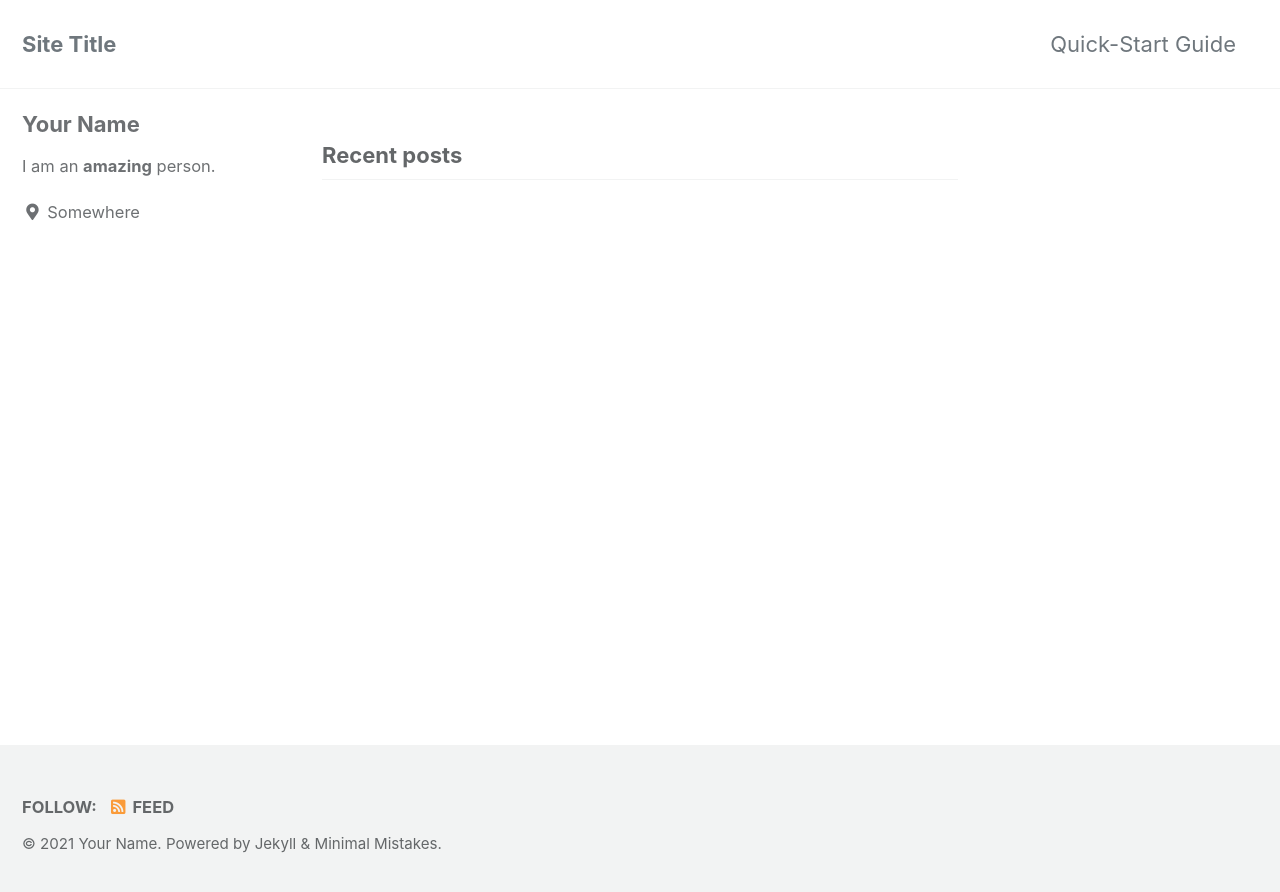
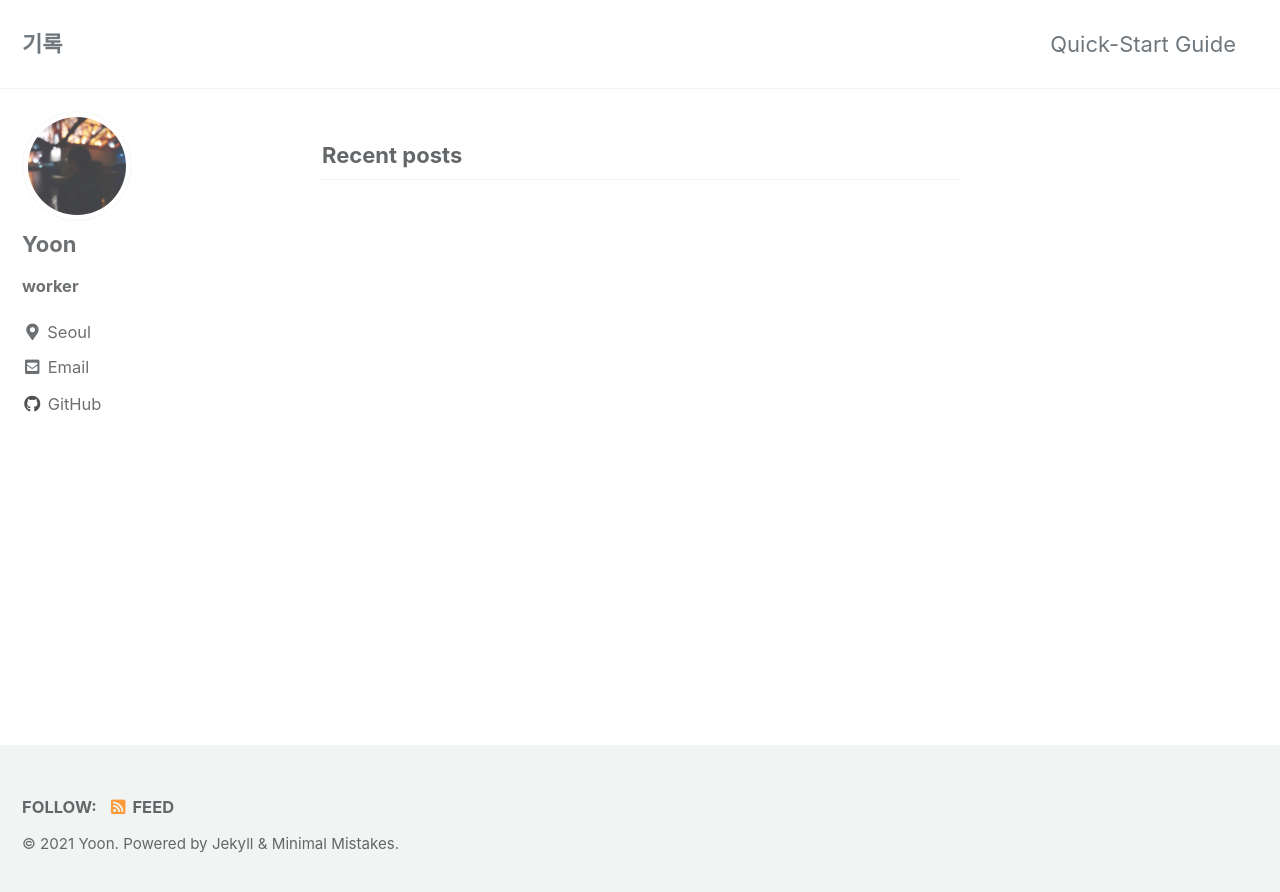
Before and after one commit to YoonJ/yoonj.github.io, a Jekyll site: the page built from index.html, in a window 1280 px wide. Shown: the top 892 px of the page. Built offline with Jekyll 4.4.1, drawn with Linux system fonts in a browser that asks for light colours; cached includes are drawn as plain includes; the list of posts is cut into pages by our own code.

Commit message:
edit v0.1

```diff
--- a/_config.yml
+++ b/_config.yml
@@ -16,12 +16,12 @@ minimal_mistakes_skin    : "default" # "air", "aqua", "contrast", "dark", "dirt"
 
 # Site Settings
 locale                   : "en-US"
-title                    : "Site Title"
+title                    : "기록"
 title_separator          : "-"
 subtitle                 : # site tagline that appears below site title in masthead
-name                     : "Your Name"
-description              : "An amazing website."
-url                      : # the base hostname & protocol for your site e.g. "https://mmistakes.github.io"
+name                     : "Yoon"
+description              : "기록용 블로그"
+url                      : "https://yoonj.github.io/" # the base hostname & protocol for your site e.g. "https://mmistakes.github.io"
 baseurl                  : # the subpath of your site, e.g. "/blog"
 repository               : # GitHub username/repo-name e.g. "mmistakes/minimal-mistakes"
 teaser                   : # path of fallback teaser image, e.g. "/assets/images/500x300.png"
@@ -101,15 +101,15 @@ analytics:
 
 # Site Author
 author:
-  name             : "Your Name"
-  avatar           : # path of avatar image, e.g. "/assets/images/bio-photo.jpg"
-  bio              : "I am an **amazing** person."
-  location         : "Somewhere"
+  name             : "Yoon"
+  avatar           : "/assets/images/me.jpeg" # path of avatar image, e.g. "/assets/images/bio-photo.jpg"
+  bio              : "**worker**"
+  location         : "Seoul"
   email            :
   links:
     - label: "Email"
       icon: "fas fa-fw fa-envelope-square"
-      # url: "mailto:your.name@email.com"
+      url: "mailto:oyoons95@gmail.com"
     - label: "Website"
       icon: "fas fa-fw fa-link"
       # url: "https://your-website.com"
@@ -121,7 +121,7 @@ author:
       # url: "https://facebook.com/"
     - label: "GitHub"
       icon: "fab fa-fw fa-github"
-      # url: "https://github.com/"
+      url: "https://github.com/YoonJ"
     - label: "Instagram"
       icon: "fab fa-fw fa-instagram"
       # url: "https://instagram.com/"
```
Also changed, not shown: assets/images/me.jpeg (added), 7 other files.
